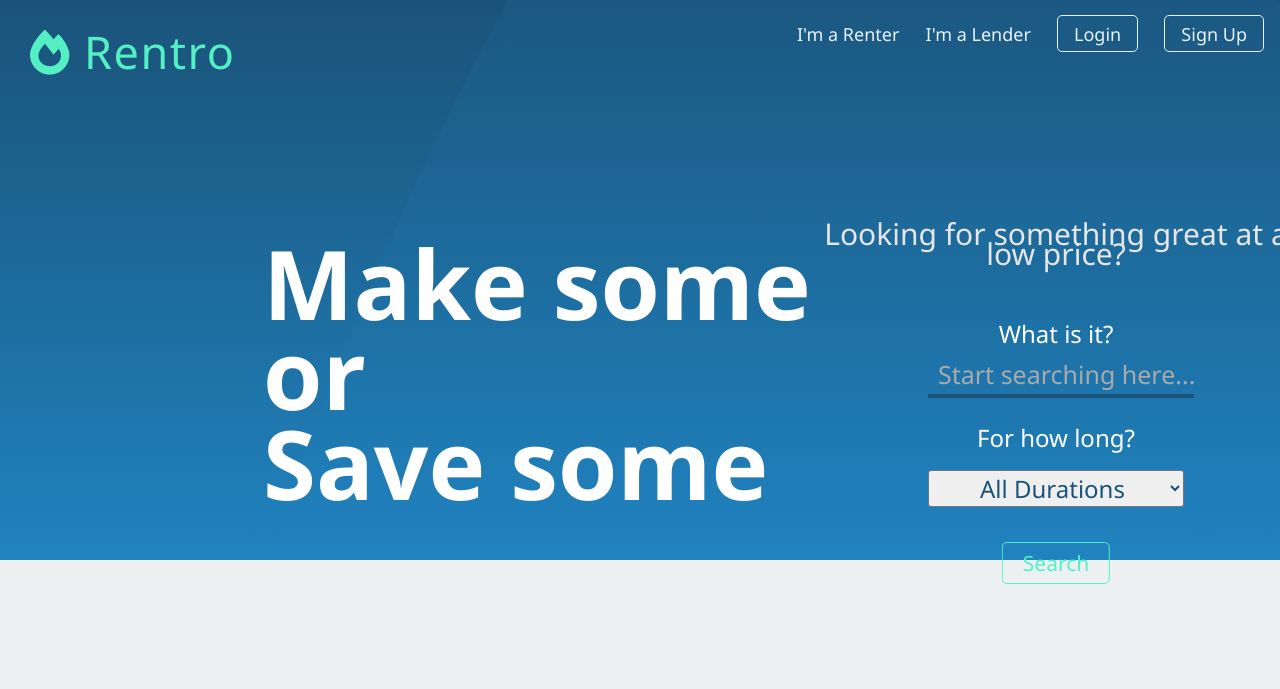
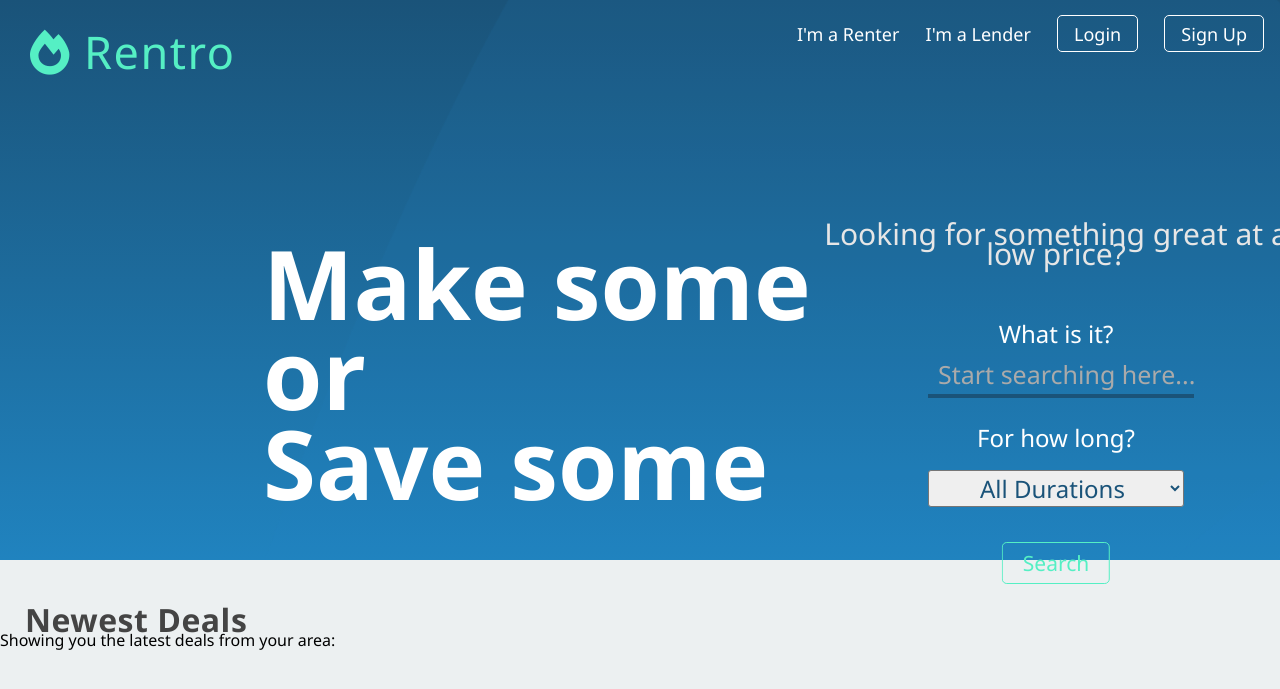
Before and after one commit to veltsonbastien/rentro-dev, a PHP site: page /index.html in a window 1280 px wide. Shown: the top 689 px of the page. Run offline with PHP 8.4, Linux system fonts and the light colour scheme; some libraries are stand-ins or nearby versions.

Commit message:
more niceness

```diff
--- a/index.html
+++ b/index.html
@@ -8,6 +8,7 @@
   <meta name='author' content='Quentrum Corp. 2018'>
   <meta name='viewport' content='width=device-width, initial-scale=1.0'>
   <script src="https://unpkg.com/aos@2.3.1/dist/aos.js"></script>
+  <script src="https://ajax.googleapis.com/ajax/libs/jquery/3.3.1/jquery.min.js"></script>
   <link href="https://unpkg.com/aos@2.3.1/dist/aos.css" rel="stylesheet">
   <link rel='stylesheet' href='https://use.fontawesome.com/releases/v5.6.3/css/all.css' integrity='sha384-UHRtZLI+pbxtHCWp1t77Bi1L4ZtiqrqD80Kn4Z8NTSRyMA2Fd33n5dQ8lWUE00s/' crossorigin='anonymous'>
   <link rel = 'stylesheet' href = 'main.css'>
@@ -16,15 +17,15 @@
    <div class = 'container-fluid'>
           <div class = 'header-container'>
              <div class = 'logo' data-aos="fade-right" data-aos-duration="300">
-            <a class='navbar-brand' href='index.php' style = 'color: #55efc4; font-size: 45px; letter-spacing: 1.5px; position: absolute; left: 30px; top: 30px;
+            <a class='navbar-brand' href='index.php' style = 'color: #55efc4; font-size: 45px; letter-spacing: 1.5px; position: absolute; left: 30px; top: 30px; z-index: 5;
             '> <i class='fas fa-fire-alt'></i> Rentro</a>
               </div>
                 <div class = 'upper-navigation'>
                   <ul id = 'upper-nav-ul'>
-                    <li class = 'upper-nav-li' data-aos="fade-left" data-aos-duration="500"> I'm a Renter </li>
-                    <li class = 'upper-nav-li' data-aos="fade-left" data-aos-duration="700"> I'm a Lender </li>
-                    <li class = 'upper-nav-li rounded' data-aos="fade-left" data-aos-duration="900" > Login </li>
-                    <li class = 'upper-nav-li rounded' data-aos="fade-left" data-aos-duration="1100" > Sign Up </li>
+                    <li class = 'upper-nav-li' data-aos="fade-left" data-aos-duration="500"> <a class = 'header-links'> I'm a Renter </a> </li>
+                    <li class = 'upper-nav-li' data-aos="fade-left" data-aos-duration="700"> <a class = 'header-links'> I'm a Lender </a> </li>
+                    <li class = 'upper-nav-li rounded' data-aos="fade-left" data-aos-duration="900" > <a class = 'header-links'> Login </a> </li>
+                    <li class = 'upper-nav-li rounded' data-aos="fade-left" data-aos-duration="1100" > <a class = 'header-links'> Sign Up </a> </li>
                   </ul>
                 </div>
                     <div class = 'hero-header'>
@@ -61,8 +62,18 @@
                        </div>
                </div>
           </div> <!--END OF HEADER CONTAINER -->
+          <div class = 'main-body'>
+             <h1 class = 'display-1'> Newest Deals </h1>
+             <p class = 'display-p'> Showing you the latest deals from your area:</p>
+             <div id="address"></div>
+          </div> <!--END OF MAIN BODY -->
     <script>
      AOS.init();
+     //getting the location
+     $.get("http://ipinfo.io", function (response) {
+      $("#ip").html("IP: " + response.ip);
+      $("#address").html("Location: " + response.city + ", " + response.region);
+     }, "jsonp");
     </script>
   </body>
   </html>
--- a/main.css
+++ b/main.css
@@ -47,10 +47,12 @@ padding: 0;
 ul{
  list-style-type: none;
  margin-block-start: 0em;
+ z-index: 2;
 }
 
 a{
   text-decoration: none;
+  z-index: 2;
 }
 
 #upper-nav-ul{
@@ -65,6 +67,11 @@ a{
     font-size: 18px;
     color: white;
     font-weight: 100;
+}
+
+.header-links:hover{
+ text-shadow: 0.1px 0.1px white;
+ cursor: pointer;
 }
 
 .rounded{
@@ -146,6 +153,7 @@ a{
     font-family: inherit;
     border-radius: 5px;
     outline: none;
+    z-index: 3;
 }
 
 ::-webkit-input-placeholder { /* Chrome/Opera/Safari */
@@ -161,6 +169,10 @@ a{
   color: #AAA;
 }
 
+.logo{
+  z-index: 2;
+}
+
 .box {
   width: -webkit-fill-available;
   height: -webkit-fill-available;
@@ -171,6 +183,8 @@ a{
   overflow: hidden;
   transform: translate3d(0, 0, 0);
   position: absolute;
+  z-index: 0;
+  pointer-events: none;
 }
 
 .wave {
@@ -187,6 +201,7 @@ a{
   border-radius: 43%;
   animation: drift 17s infinite linear;
   position: absolute;
+  pointer-events: none;
 }
 
 .wave.-three {
@@ -199,19 +214,17 @@ a{
   background: #1a5379;
 }
 
-.box:after {
-  content: '';
-  display: block;
-  left: 0;
-  top: 0;
-  width: 100%;
-  height: 100%;
-  background: linear-gradient(to bottom, rgba(#1a5379, 1), rgba(#2083bf, 0) 80%, rgba(white, .5));
-  z-index: -1;
-  transform: translate3d(0, 0, 0);
-}
-
 @keyframes drift {
   from { transform: rotate(0deg); }
   from { transform: rotate(360deg); }
 }
+
+/****************************************************/
+/*** INDEX AFTER HERO **********/
+
+.display-1{
+  color: #444;
+  margin-left: 25px;
+  margin-top: 50px;
+  letter-spacing: 0.5px;
+}
```
